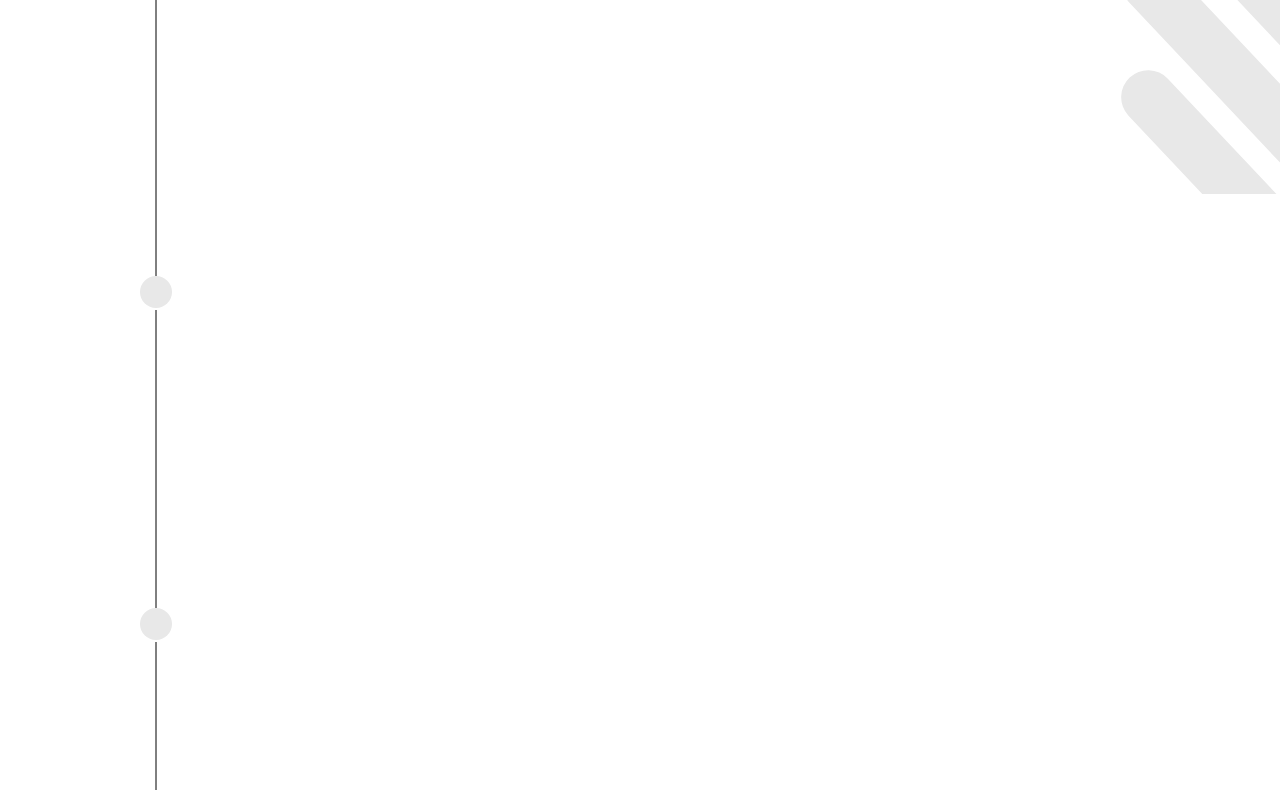
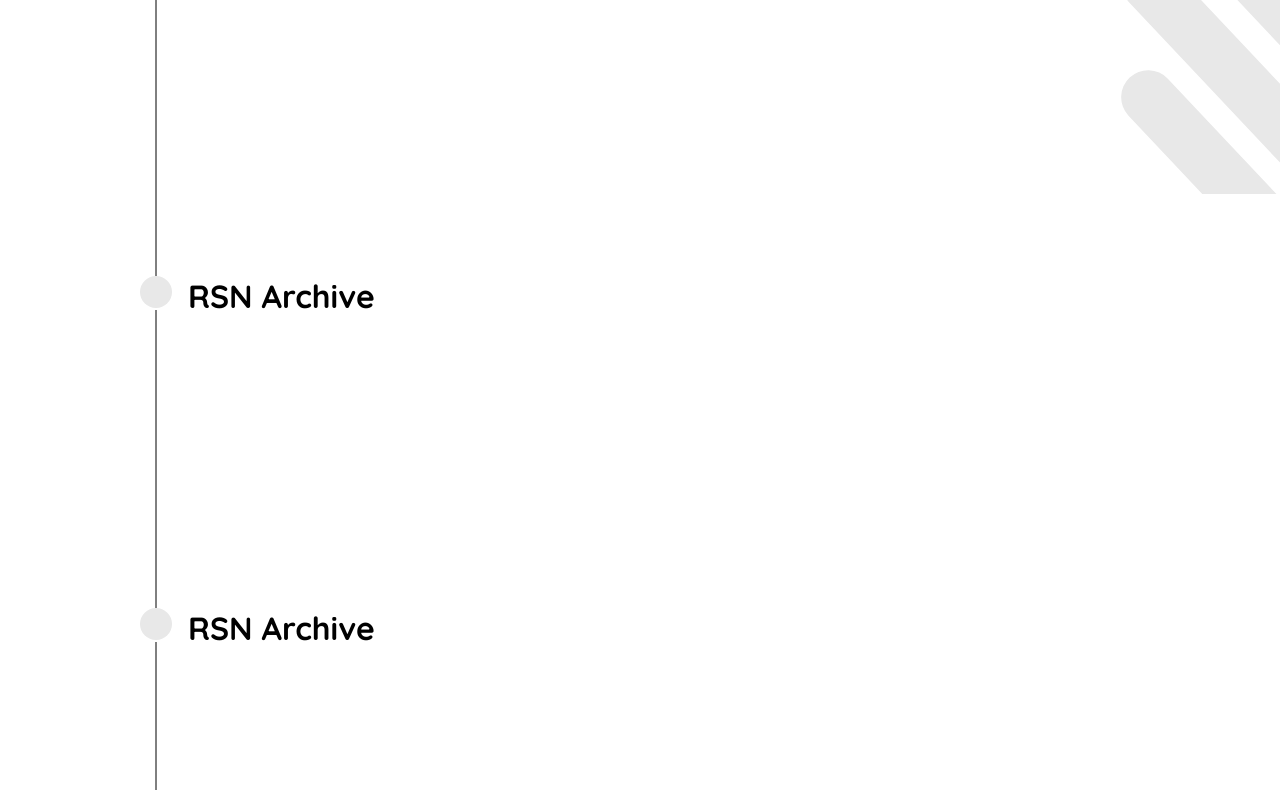
Before and after one commit to liamdebellada/portfolio, a Gatsby site: page /projects in a window 1280 px wide. Shown: the part 606-1396 px from the top of the page. Built offline with nearby package versions, Linux system fonts and the light colour scheme; Gatsby itself is replaced by a stand-in of ours.

Commit message:
Improved projects list layout

```diff
--- a/src/components/heading/heading.tsx
+++ b/src/components/heading/heading.tsx
@@ -2,12 +2,13 @@ import React from 'react';
 import './heading.css';
 
 interface HeadingOptions {
-	text: string
+	text: string,
+	size?: string
 }
 
 const Heading = ({options} : {options: HeadingOptions}) => {
 	return (
-		<div className="heading">
+		<div style={{fontSize: options.size || "3rem", height: options.size}} className="heading">
 			{options.text}
 		</div>
 	)
--- a/src/pages/projects/index.tsx
+++ b/src/pages/projects/index.tsx
@@ -14,14 +14,14 @@ const PathItem = ({startNode}: {startNode?: boolean}) => {
 	const handleComplete = () => {
 		animation.start({
 			scale: 1,
-			transition: { duration: 0.2 }
+			transition: { duration: 0.1 }
 		})
 	}
 
 	return (
 		<>
 		{startNode && (
-			<motion.div className="circle"/>
+			<motion.div initial={{scale: 0}} animate={animation} className="circle"/>
 		)}
 			<svg width="4" height="300" xmlns="http://www.w3.org/2000/svg">
 				<motion.path
@@ -33,7 +33,6 @@ const PathItem = ({startNode}: {startNode?: boolean}) => {
 				onAnimationComplete={handleComplete}
 				/>
 			</svg>
-			<motion.div initial={{scale: 0}} animate={animation} className="circle"/>
 		</>
 	)
 }
@@ -47,16 +46,17 @@ export default function huh() {
 				All of my personal projects are open-source and available to fork, download and contribute to on GitHub.
 				</p>
 			</div>
-			<div className="contentArea">
-				<div className="progressArea">
-					{[1,2,3,4].map((_, i) => (
-						<PathItem startNode={i == 0 ? true : false } />
-					))}
+
+			{[1,2,3,4].map((item, i) => (
+				<div className="contentArea">
+					<div className="progressArea">
+						<PathItem startNode={true} />
+					</div>
+					<div className="textArea">
+						<Heading options={{text: "RSN Archive", size: "2rem"}}/>
+					</div>
 				</div>
-				<div className="textArea">
-					content
-				</div>
-			</div>
+			))}
 		</div>
 	)
 }
--- a/src/pages/projects/projects.css
+++ b/src/pages/projects/projects.css
@@ -28,3 +28,10 @@
 	align-items: center;
 	justify-content: center;
 }
+
+.textArea {
+	display: flex;
+	flex-direction: column;
+
+	padding-left: 1rem;
+}
--- a/src/styles/global.css
+++ b/src/styles/global.css
@@ -10,6 +10,7 @@ body {
 	background: white;
 	height: 100%;
 	margin: 0;
+	overflow-x: hidden;
 }
 
 #___gatsby {
```
